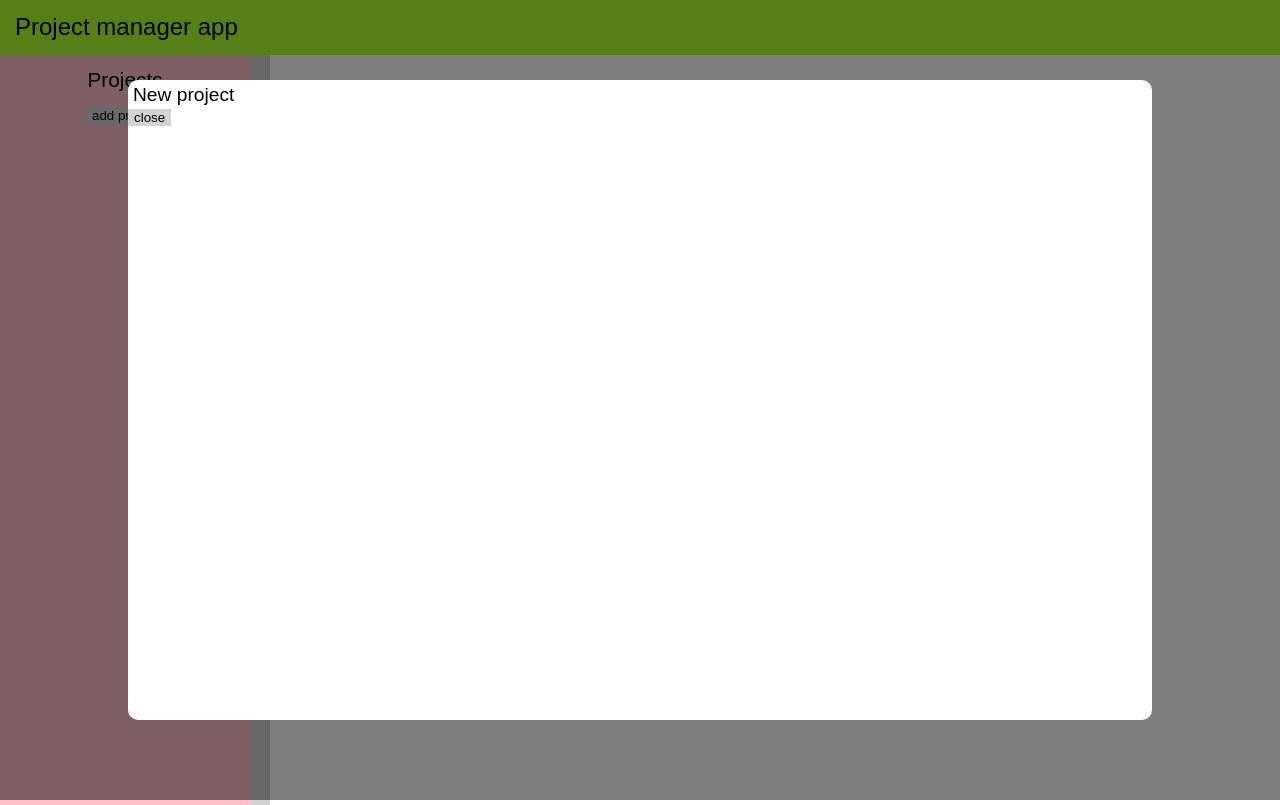
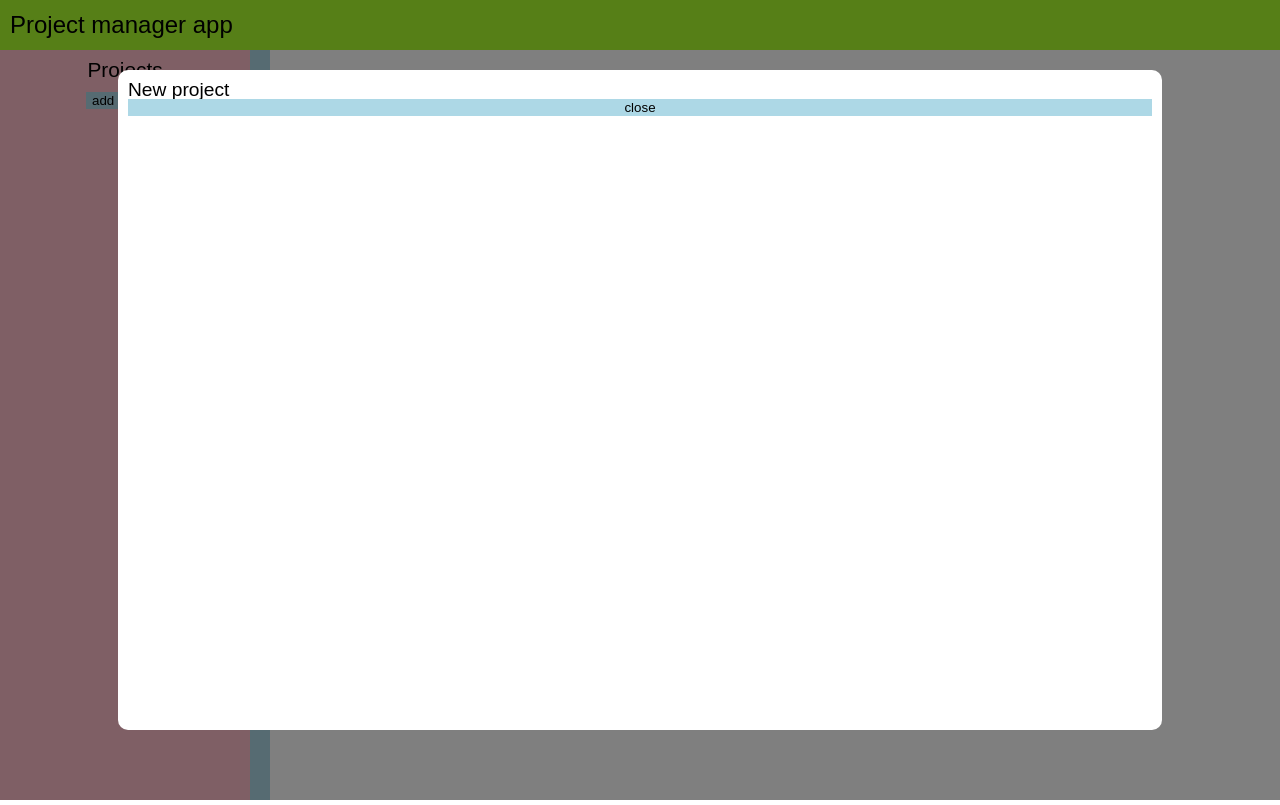
Before and after one commit to JodyDuke/project_manager, a React (Create React App) app: page / in a window 1280 px wide. Both pictures are taken after a click on the button "add project". Built offline with nearby package versions, Linux system fonts and the light colour scheme.

Commit message:
see scss changes

```diff
--- a/src/styles/css/index.css
+++ b/src/styles/css/index.css
@@ -47,29 +47,52 @@ table {
 
 button {
   border: none;
-  background-color: lightgray;
   outline: none; }
 
 body {
   font-family: sans-serif; }
 
 h1 {
-  font-size: 150%;
-  padding: 5px; }
+  font-size: 150%; }
 
 h2 {
-  font-size: 130%;
-  padding: 5px; }
+  font-size: 130%; }
 
 h3 {
-  font-size: 120%;
-  padding: 5px; }
+  font-size: 120%; }
+
+button {
+  background-color: lightblue; }
+
+.button {
+  margin: 2px;
+  width: 100px;
+  height: 35px;
+  border-radius: 5px; }
+
+.button:hover {
+  -webkit-box-shadow: 1px 1px 1px 1px #ccc;
+  -moz-box-shadow: 1px 1px 1px 1px #ccc;
+  box-shadow: 1px 1px 1px 1px #ccc; }
+
+.button:active {
+  -webkit-box-shadow: none;
+  -moz-box-shadow: none;
+  box-shadow: none; }
+
+.submit {
+  background-color: lightgreen; }
+
+.close {
+  background-color: lightcoral; }
 
 .menu {
+  display: flex;
+  align-items: center;
+  padding: 0 10px 0 10px;
   width: 100vw;
   background-color: greenyellow;
-  padding: 10px;
-  height: 35px; }
+  min-height: 50px; }
 
 .sidebar {
   display: flex;
@@ -95,9 +118,18 @@ h3 {
   height: 100vh;
   background-color: rgba(0, 0, 0, 0.5); }
   .new-project-modal .new-project-modal-input {
+    display: flex;
+    flex-direction: column;
     width: 80%;
     height: 80%;
+    padding: 10px;
     background-color: white;
     border-radius: 10px; }
+    .new-project-modal .new-project-modal-input .new-project-form {
+      flex-grow: 1; }
+    .new-project-modal .new-project-modal-input .buttons {
+      margin-bottom: auto;
+      border-radius: 10px;
+      text-align: right; }
 
 /*# sourceMappingURL=index.css.map */
```
Also changed, not shown: 1 other file (tests, documents, lock files or other folders).
